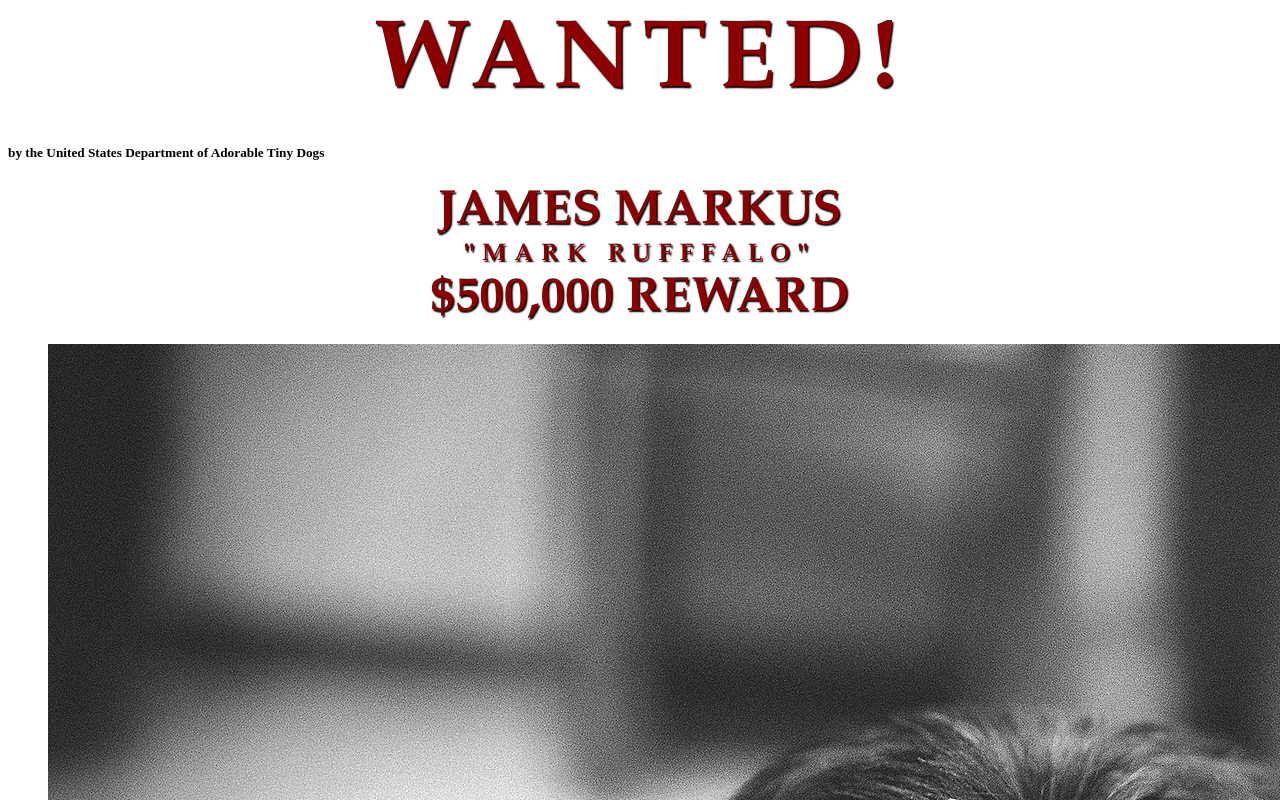
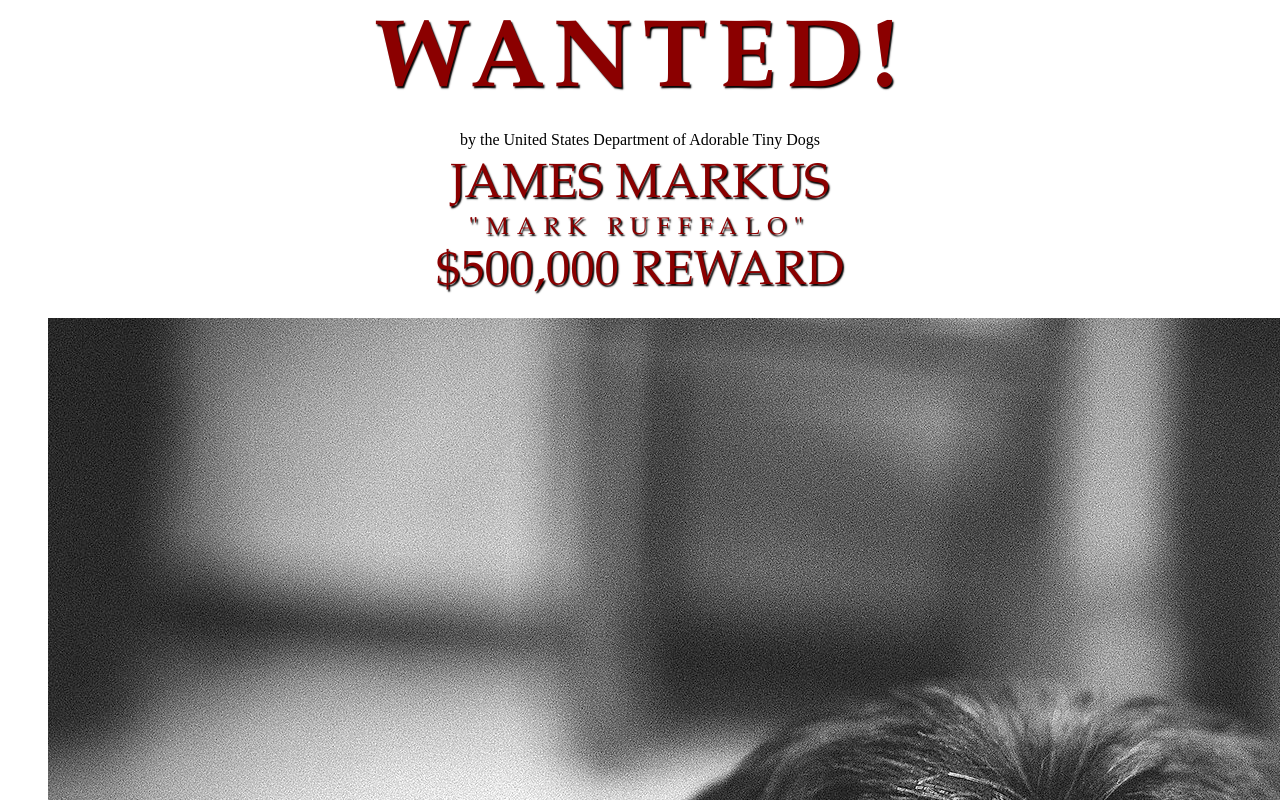
Before and after one commit to Sandarrow/sandarrow.github.io, a plain HTML site: page index.html in a window 1280 px wide. Shown: the top 800 px of the page. Drawn offline with Linux system fonts and the light colour scheme.

Commit message:
Update index.html

```diff
--- a/index.html
+++ b/index.html
@@ -12,9 +12,9 @@
                 margin: 0;
                 letter-spacing: .5rem;
                 color:darkred;
-                text-shadow: .09375rem .09375rem .09375rem #000;
-                font-family: 'Alfa Slab One', Garamond, serif;
-                text-align: center;
+                text-shadow:.09375rem .09375rem .09375rem #000;
+                font-family:'Alfa Slab One', Garamond, serif;
+                text-align:center;
             }
             h2{
                 text-transform:uppercase;
@@ -25,6 +25,7 @@
                 text-shadow: .09375rem .09375rem .09375rem #000;
                 font-family: 'Alfa Slab One', Garamond, serif;
                 text-align: center;
+                font-weight: normal;
             }
             h3{
                 text-transform:uppercase;
@@ -35,6 +36,7 @@
                 text-shadow: .09375rem .09375rem .09375rem #000;
                 font-family: 'Alfa Slab One', Garamond, serif;
                 text-align: center;
+                font-weight: normal;
             }
             h4{
                 text-transform:uppercase;
@@ -45,8 +47,16 @@
                 text-shadow: .09375rem .09375rem .09375rem #000;
                 font-family: 'Alfa Slab One', Garamond, serif;
                 text-align: center;
+                font-weight: normal;
             }
             h5{
+                font-size: 1rem;
+                margin-top: .25rem;
+                margin: .5rem;
+                background-color: #333 #FFF;
+                font-weight: normal;
+                text-align: center;
+
 
             }
             section{
```
